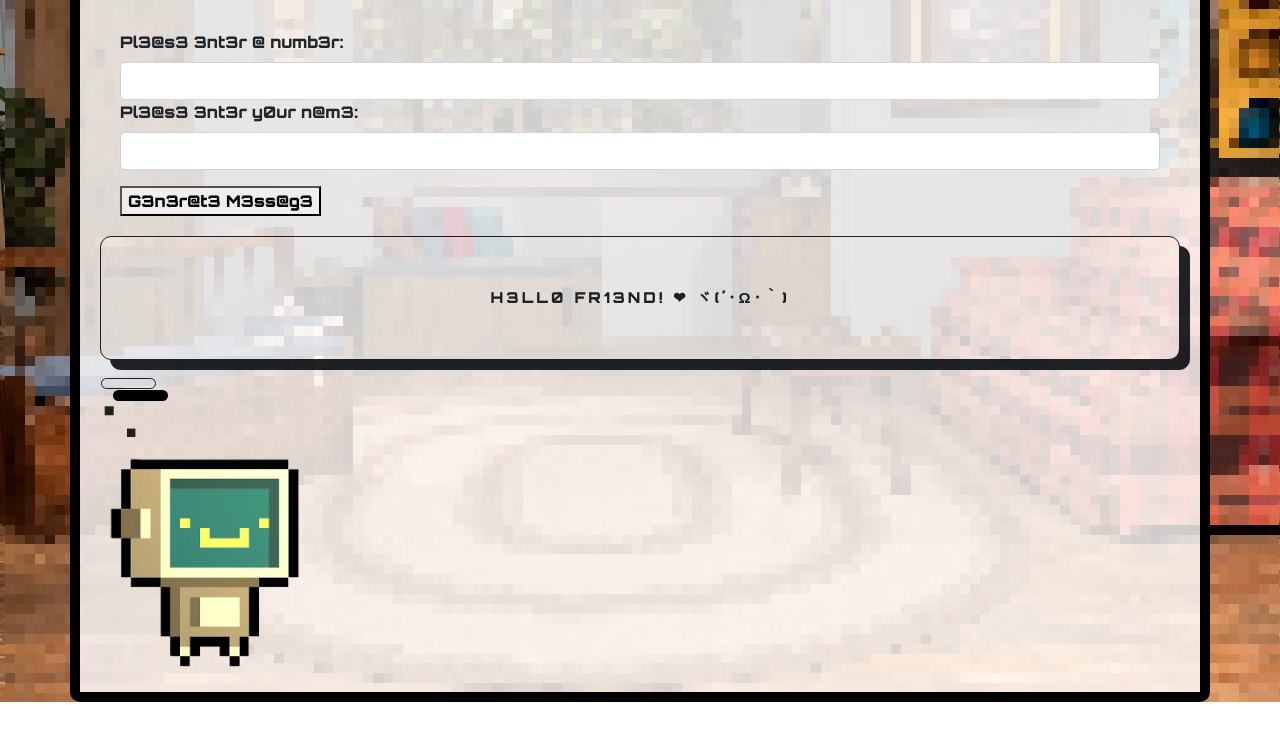
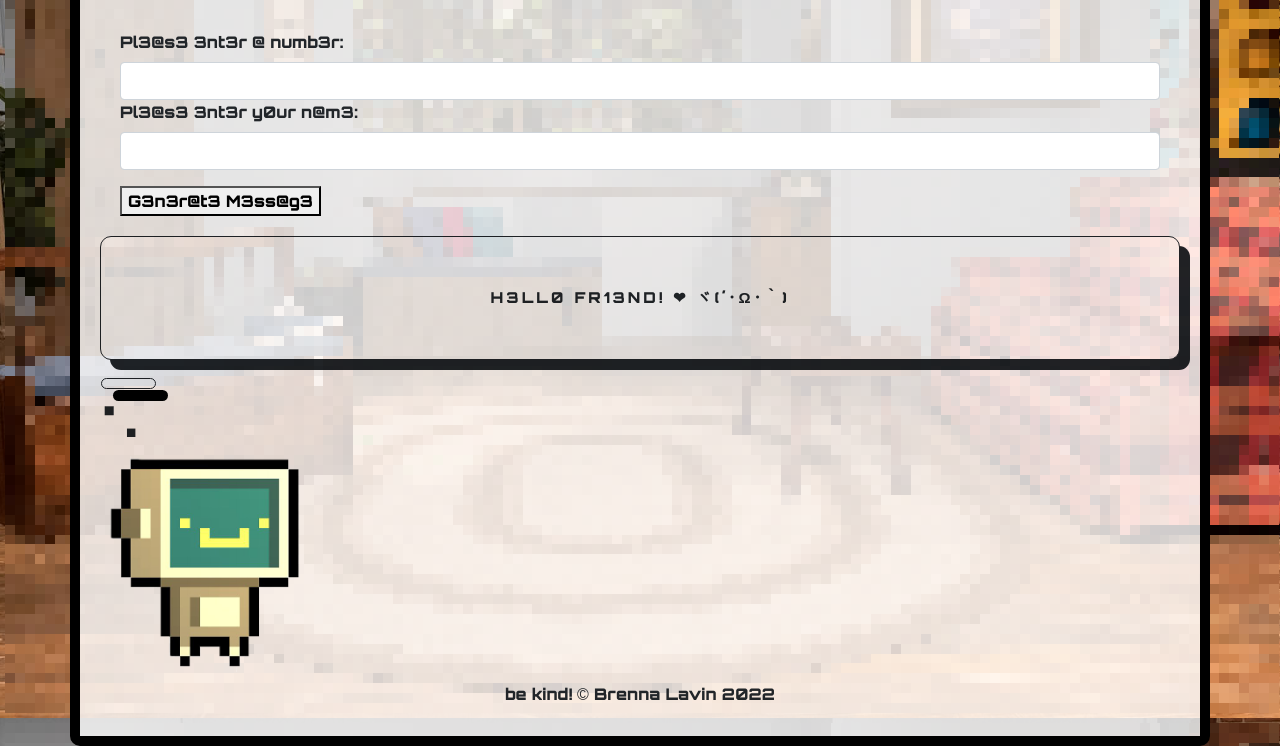
Before and after one commit to lavinbrenna/mister-roboger, a plain HTML site: page index.html in a window 1280 px wide. Shown: the part 135-881 px from the top of the page. Before the commit the page ends 837 px from the top, so only its background shows below. Drawn offline with Linux system fonts and the light colour scheme.

Commit message:
add footer

```diff
--- a/index.html
+++ b/index.html
@@ -36,5 +36,8 @@
       </div>
     </div>
     <img src="img/robot.png" class = "robot">
+    <footer>
+      be kind! © Brenna Lavin 2022
+    </footer>
 </body>
 </html>
```
